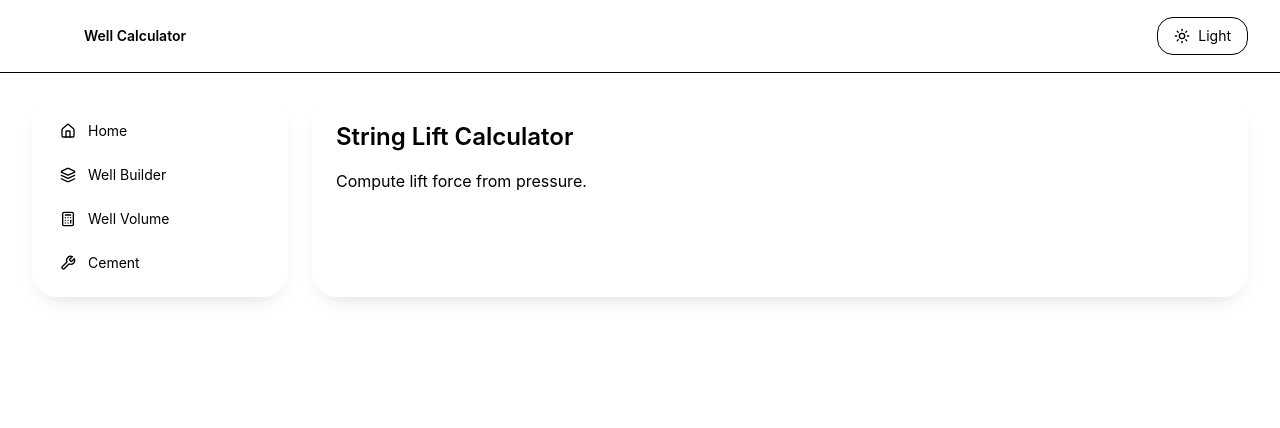
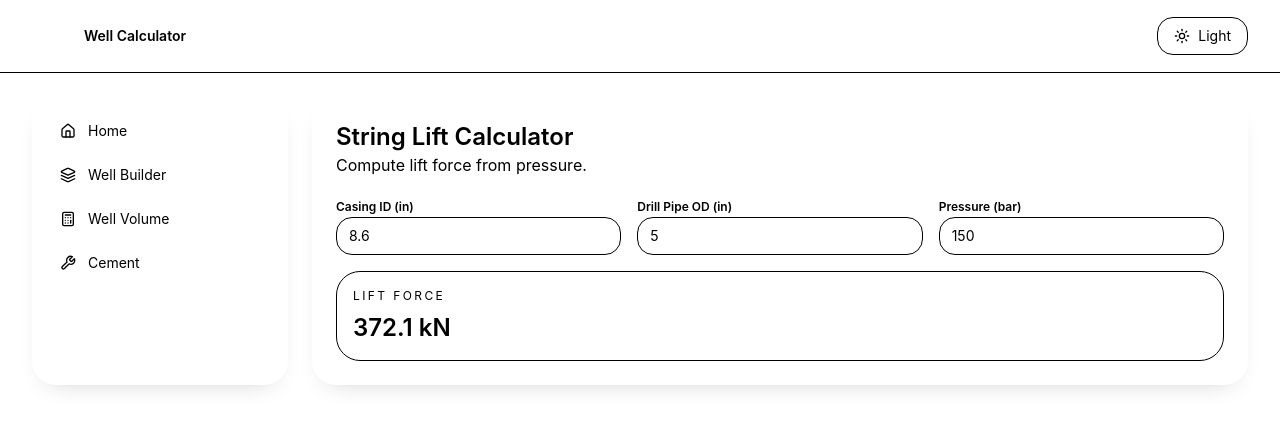
Before and after one commit to OniekR/well-volume-calculator, a React (Vite) app in the folder WellKalk/: page /calculators/lift in a window 1280 px wide. Shown: the top 428 px of the page. Built offline with nearby package versions, Linux system fonts and the light colour scheme.

Commit message:
feat(well-calculator): string lift calculator + lift util (Step 13)

```diff
--- a/WellKalk/src/pages/calculators/StringLiftCalculator.tsx
+++ b/WellKalk/src/pages/calculators/StringLiftCalculator.tsx
@@ -1,11 +1,59 @@
+import { useMemo, useState } from "react";
+import CalculatorLayout from "../../components/calculators/shared/CalculatorLayout";
+import Input from "../../components/ui/Input";
+import Label from "../../components/ui/Label";
+import ResultCard from "../../components/calculators/shared/ResultCard";
+import { calculateLiftForce } from "../../utils/liftCalculations";
+
 const StringLiftCalculator = () => {
+  const [casingId, setCasingId] = useState(8.6);
+  const [pipeOd, setPipeOd] = useState(5);
+  const [pressureBar, setPressureBar] = useState(150);
+
+  const force = useMemo(
+    () => calculateLiftForce(casingId, pipeOd, pressureBar),
+    [casingId, pipeOd, pressureBar],
+  );
+
   return (
-    <section className="space-y-4">
-      <h2 className="text-2xl font-semibold">String Lift Calculator</h2>
-      <p className="text-[var(--eq-text-muted)]">
-        Compute lift force from pressure.
-      </p>
-    </section>
+    <CalculatorLayout
+      title="String Lift Calculator"
+      description="Compute lift force from pressure."
+    >
+      <div className="grid gap-4 md:grid-cols-3">
+        <div>
+          <Label htmlFor="casing-id">Casing ID (in)</Label>
+          <Input
+            id="casing-id"
+            type="number"
+            value={casingId}
+            onChange={(e) => setCasingId(Number(e.target.value))}
+          />
+        </div>
+        <div>
+          <Label htmlFor="pipe-od">Drill Pipe OD (in)</Label>
+          <Input
+            id="pipe-od"
+            type="number"
+            value={pipeOd}
+            onChange={(e) => setPipeOd(Number(e.target.value))}
+          />
+        </div>
+        <div>
+          <Label htmlFor="pressure">Pressure (bar)</Label>
+          <Input
+            id="pressure"
+            type="number"
+            value={pressureBar}
+            onChange={(e) => setPressureBar(Number(e.target.value))}
+          />
+        </div>
+      </div>
+      <ResultCard
+        title="Lift Force"
+        value={`${(force / 1000).toFixed(1)} kN`}
+      />
+    </CalculatorLayout>
   );
 };
 
--- /dev/null
+++ b/WellKalk/src/utils/liftCalculations.ts
@@ -0,0 +1,13 @@
+const INCH_TO_M = 0.0254;
+
+export const calculateLiftForce = (
+  casingIdIn: number,
+  drillPipeOdIn: number,
+  pressureBar: number,
+) => {
+  const area =
+    Math.PI * Math.pow((casingIdIn * INCH_TO_M) / 2, 2) -
+    Math.PI * Math.pow((drillPipeOdIn * INCH_TO_M) / 2, 2);
+  const pressurePa = pressureBar * 1e5;
+  return pressurePa * area;
+};
```
Also changed, not shown: WellKalk/plans/well-calculator-app/implementation.md (+4 -4 lines), 1 other file (tests, documents, lock files or other folders).
